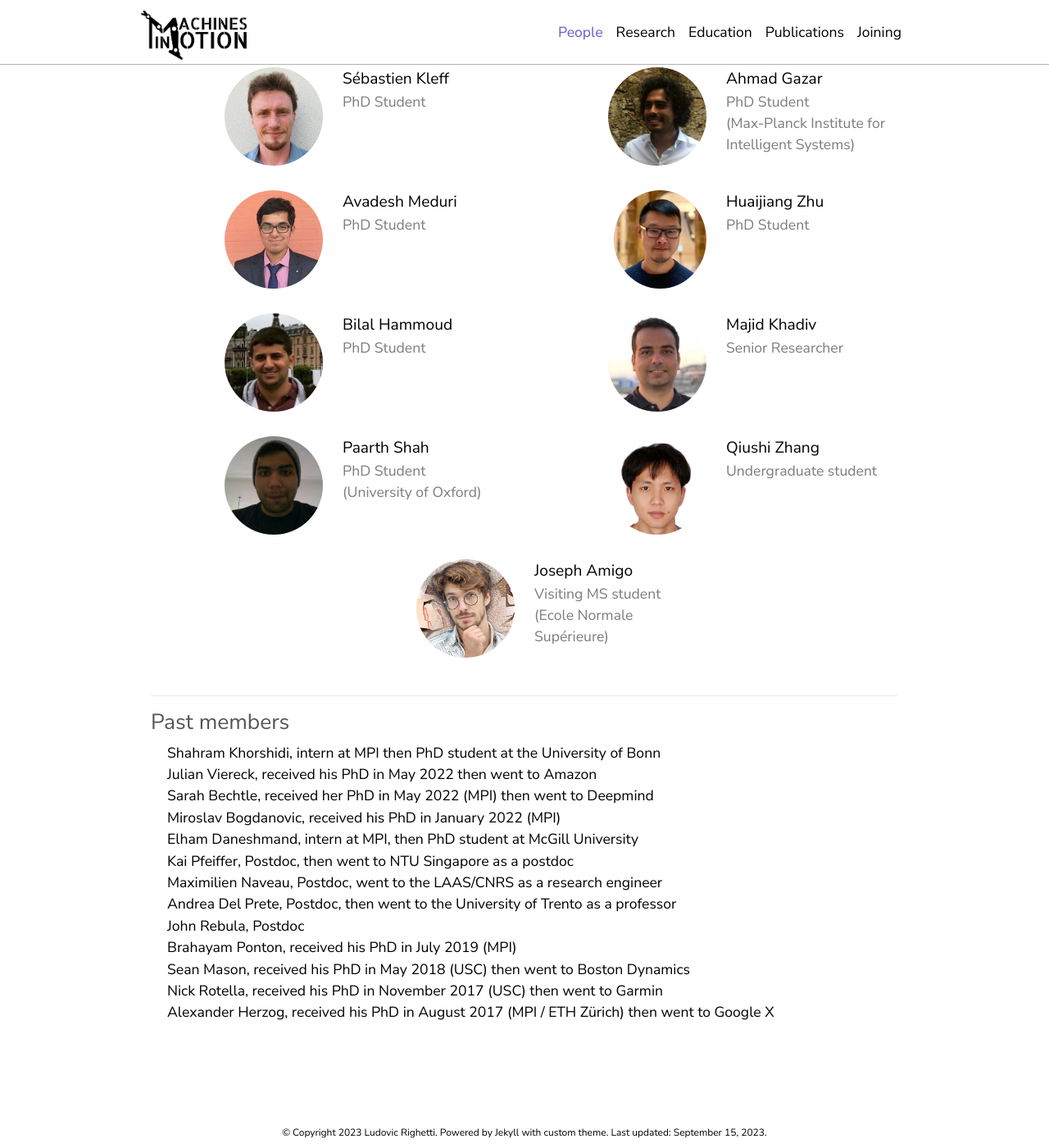
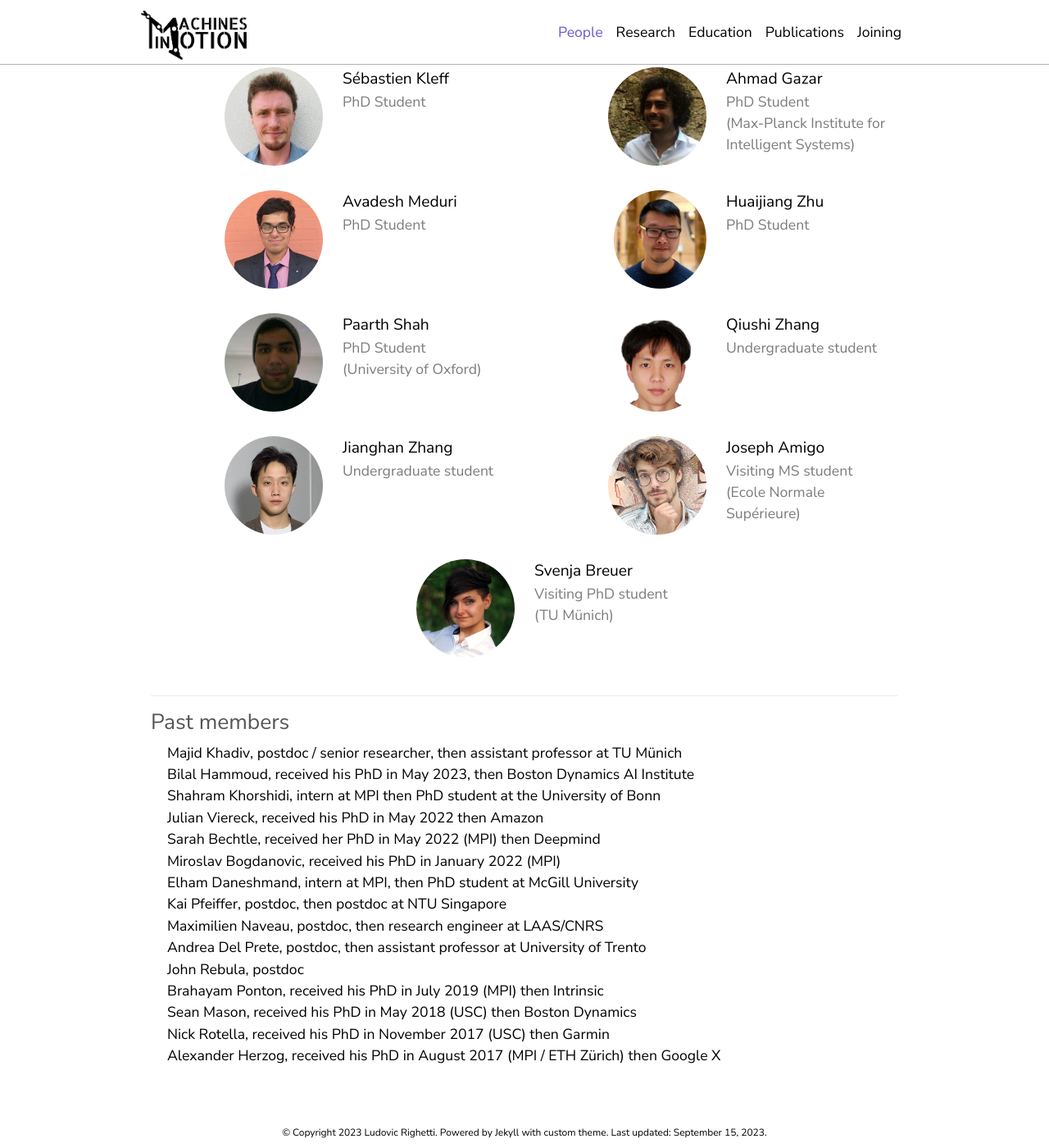
Before and after one commit to machines-in-motion/mim_website, a Jekyll site: the page built from _pages/people.md, in a window 1280 px wide and 1400 px high, scrolled down 232 px. Shown: the whole window at 82% size. Built offline with Jekyll 4.4.1, drawn with Linux system fonts in a browser that asks for light colours; a style sheet for code colours, icons or effects is not loaded.

Commit message:
updated with new people

```diff
--- a/_data/alumni.yml
+++ b/_data/alumni.yml
@@ -1,11 +1,17 @@
+- name: Majid Khadiv
+  description: postdoc / senior researcher, then assistant professor at TU Münich
+
+- name: Bilal Hammoud
+  description: received his PhD in May 2023, then Boston Dynamics AI Institute
+
 - name: Shahram Khorshidi
   description: intern at MPI then PhD student at the University of Bonn
 
 - name: Julian Viereck
-  description: received his PhD in May 2022 then went to Amazon
+  description: received his PhD in May 2022 then Amazon
 
 - name: Sarah Bechtle
-  description: received her PhD in May 2022 (MPI) then went to Deepmind
+  description: received her PhD in May 2022 (MPI) then Deepmind
 
 - name: Miroslav Bogdanovic
   description: received his PhD in January 2022 (MPI)
@@ -14,25 +20,25 @@
   description: intern at MPI, then PhD student at McGill University
 
 - name: Kai Pfeiffer
-  description: Postdoc, then went to NTU Singapore as a postdoc
+  description: postdoc, then postdoc at NTU Singapore
 
 - name: Maximilien Naveau
-  description: Postdoc, went to the LAAS/CNRS as a research engineer
+  description: postdoc, then research engineer at LAAS/CNRS
 
 - name: Andrea Del Prete
-  description: Postdoc, then went to the University of Trento as a professor
+  description: postdoc, then assistant professor at University of Trento
 
 - name: John Rebula
-  description: Postdoc
+  description: postdoc
 
 - name: Brahayam Ponton
-  description: received his PhD in July 2019 (MPI)
+  description: received his PhD in July 2019 (MPI) then Intrinsic
 
 - name: Sean Mason
-  description: received his PhD in May 2018 (USC) then went to Boston Dynamics
+  description: received his PhD in May 2018 (USC) then Boston Dynamics
 
 - name: Nick Rotella
-  description: received his PhD in November 2017 (USC) then went to Garmin
+  description: received his PhD in November 2017 (USC) then Garmin
 
 - name: Alexander Herzog
-  description: received his PhD in August 2017 (MPI / ETH Zürich) then went to Google X
+  description: received his PhD in August 2017 (MPI / ETH Zürich) then Google X
--- a/_data/members.yml
+++ b/_data/members.yml
@@ -24,15 +24,6 @@
   position: PhD Student
   website: https://hzhu.io
 
-- name: Bilal Hammoud
-  image: people/bhammoud.jpeg
-  position: PhD Student
-  website: https://www.hammoudbilal.com
-
-- name: Majid Khadiv
-  image: people/mkhadiv.jpeg
-  position: Senior Researcher
-
 - name: Paarth Shah
   image: people/pshah.jpeg
   position: PhD Student <br> (University of Oxford)
@@ -41,6 +32,14 @@
   image: people/qzhang.jpg
   position: Undergraduate student
 
+- name: Jianghan Zhang
+  image: people/jzhang.jpg
+  position: Undergraduate student
+
 - name: Joseph Amigo
   image: people/jamigo.jpg
   position: Visiting MS student <br> (Ecole Normale Supérieure)
+
+- name: Svenja Breuer
+  image: people/sbreuer.jpg
+  position: Visiting PhD student <br> (TU Münich)
```
Also changed, not shown: _bibliography/all.bib (+11 -5 lines), assets/img/people/jzhang.jpg (added), assets/img/people/sbreuer.jpg (added).
